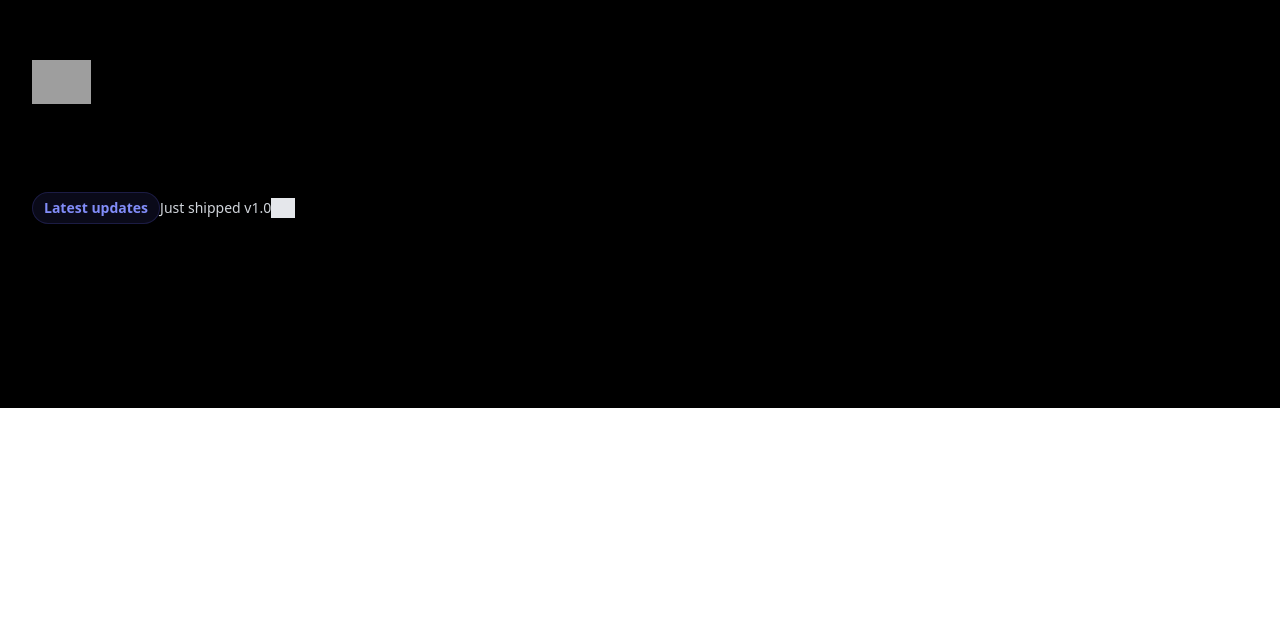
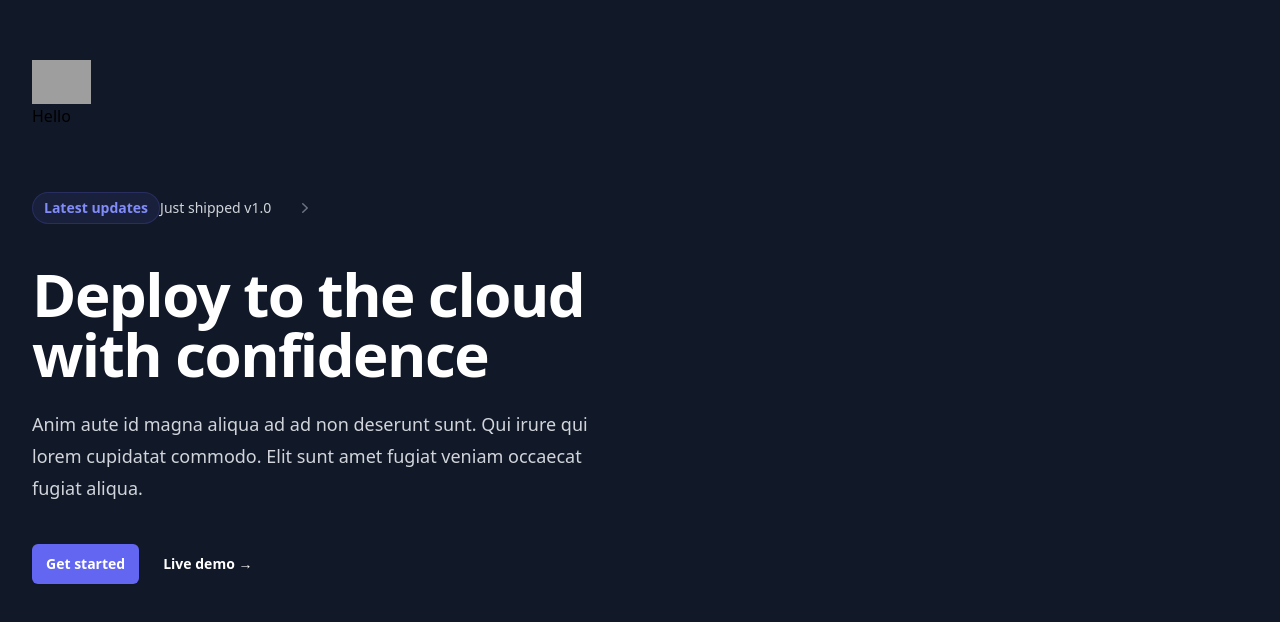
Before and after one commit to MSBandofChoctawIndians/react-template, a React (Vite) app: page / in a window 1280 px wide. Shown: the part 132-754 px from the top of the page. Built offline with nearby package versions, Linux system fonts and the light colour scheme; grey boxes are pictures that could not be loaded.

Commit message:
Update App styling and content

```diff
--- a/src/App.tsx
+++ b/src/App.tsx
@@ -3,7 +3,7 @@ import "./App.css";
 
 export default function App() {
   return (
-    <div className="bg-black">
+    <div className="bg-gray-900">
       <main>
         <div className="relative isolate overflow-hidden">
           <div className="mx-auto max-w-7xl px-6 pb-10 pt-10 sm:pb-40 lg:flex lg:px-8 lg:pt-40">
@@ -19,14 +19,14 @@ export default function App() {
                   <span className="rounded-full bg-indigo-500/10 px-3 py-1 text-sm font-semibold leading-6 text-indigo-400 ring-1 ring-inset ring-indigo-500/20 ring-offset-black">
                     Latest updates
                   </span>
-                  <span className="inline-flex items-center divide-x-[1.5rem] text-sm font-medium leading-6 text-gray-300">
+                  <span className="inline-flex items-center space-x-6 text-sm font-medium leading-6 text-gray-300">
                     <span>Just shipped v1.0</span>
                     <svg
                       xmlns="http://www.w3.org/2000/svg"
                       viewBox="0 0 20 20"
                       fill="currentColor"
                       aria-hidden="true"
-                      className="h-5 w-5 divide-x-[0.5rem] text-gray-500"
+                      className="h-5 w-5 space-x-2 text-gray-500"
                     >
                       <path
                         fill-rule="evenodd"
@@ -37,7 +37,28 @@ export default function App() {
                   </span>
                 </a>
               </div>
-              <h1>Deploy to the cloud with confidence</h1>
+              <h1 className="mt-10 text-4xl font-bold tracking-tight text-white sm:text-6xl">
+                Deploy to the cloud with confidence
+              </h1>
+              <p className="mt-6 text-lg leading-8 text-gray-300">
+                Anim aute id magna aliqua ad ad non deserunt sunt. Qui irure qui
+                lorem cupidatat commodo. Elit sunt amet fugiat veniam occaecat
+                fugiat aliqua.
+              </p>
+              <div className="mt-10 flex items-center gap-x-6">
+                <a
+                  href="#"
+                  className="rounded-md bg-indigo-500 px-3.5 py-2.5 text-sm font-semibold text-white shadow-sm"
+                >
+                  Get started
+                </a>
+                <a
+                  href="#"
+                  className="text-sm font-semibold leading-6 text-white"
+                >
+                  Live demo <span aria-hidden="true">→</span>
+                </a>
+              </div>
             </div>
           </div>
         </div>
```
